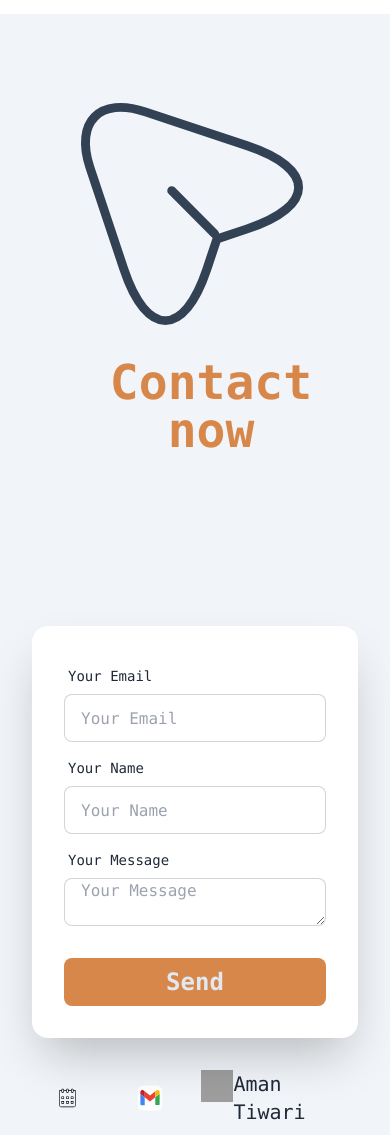
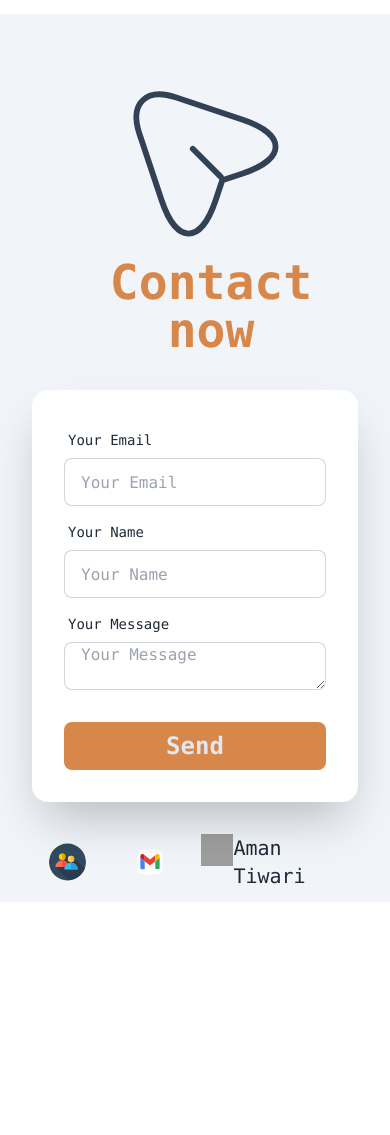
Before and after one commit to mrcoder57/minimal-resume, a React (Vite) app: page / in a window 390 px wide. Shown: the part 2608-3743 px from the top of the page. After the commit the page ends 3510 px from the top, so only its background shows below. Built offline with nearby package versions, Linux system fonts and the light colour scheme; no server answers; grey boxes are pictures that could not be loaded.

Commit message:
fix conatct

```diff
--- a/src/Components/Contact.jsx
+++ b/src/Components/Contact.jsx
@@ -3,7 +3,7 @@ import emailjs from "@emailjs/browser";
 import send from "../assets/send.svg";
 import { motion } from "framer-motion";
 import gmail from "../assets/gmail.svg";
-import calendar from "../assets/calendar.svg";
+import meeting from "../assets/meeting.svg";
 import copy from "../assets/copyright.svg"
 import { SectionWrapper } from "../hoc";
 
@@ -57,7 +57,7 @@ const Contact = () => {
     <div className="bg-slate-100 mt-28 font-mono overflow-x-hidden">
       <div className="mx-8">
         <div className="hero  ">
-          <div className=" flex-col lg:flex-row justify-between grid lg:grid-cols-2 grid-cols-1 my-5 gap-44">
+          <div className=" flex-col lg:flex-row justify-between grid lg:grid-cols-2 grid-cols-1 my-5 lg:gap-44 gap-10">
             <motion.div
               className="hero-content flex-col lg:flex-row-reverse"
               animate={{
@@ -72,7 +72,7 @@ const Contact = () => {
               <div className="text-center lg:text-left">
                 <img
                   src={send}
-                  className="h-72 w-72"
+                  className="lg:h-64 lg:w-72 ml-16 lg:ml-0 "
                   alt="Send Image"
                   draggable={false}
                 />
@@ -143,7 +143,7 @@ const Contact = () => {
         <div className=" flex flex-row items-center justify-center text-xl">
           <a href="https://calendly.com/tiwariji2300" target="_blank">
             <button className="btn btn-ghost my-4 ">
-            <img src={calendar} className=" h-10 w-10 rounded-full p-2" />
+            <img src={meeting} className=" h-10 w-10 rounded-full " />
                <p className=" hidden lg:block">let's meet</p>
                 </button>
           </a>
```
Also changed, not shown: src/assets/meeting.svg (added).
